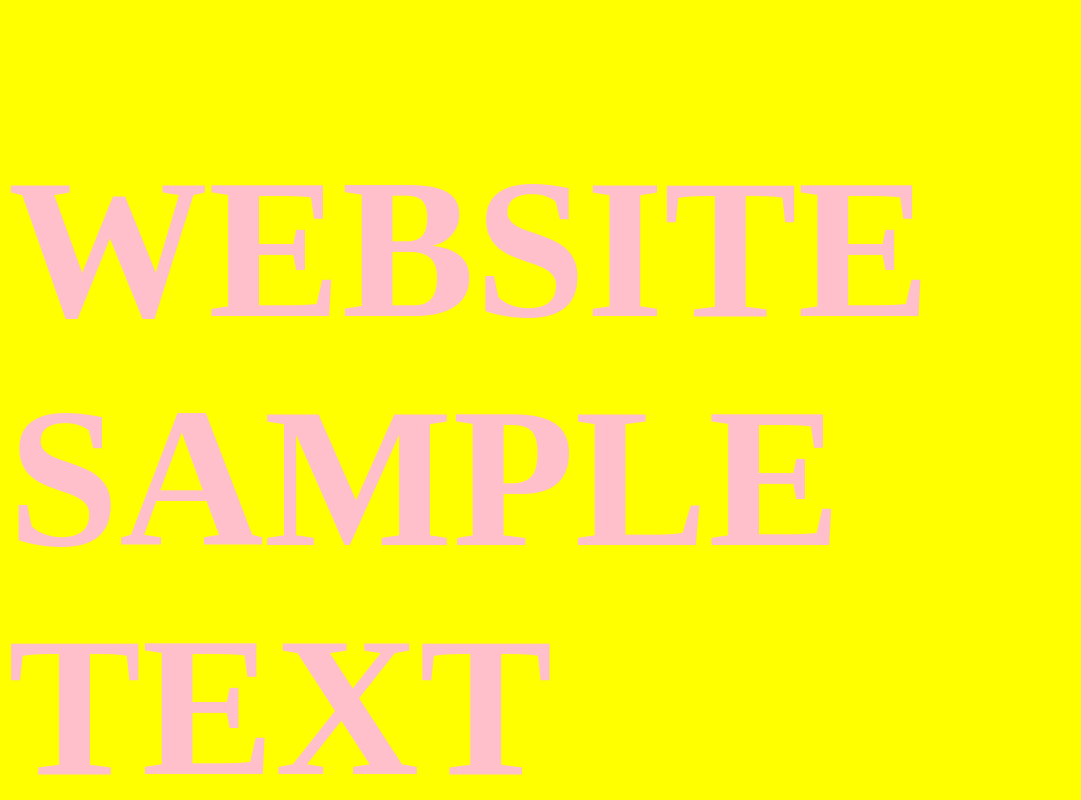
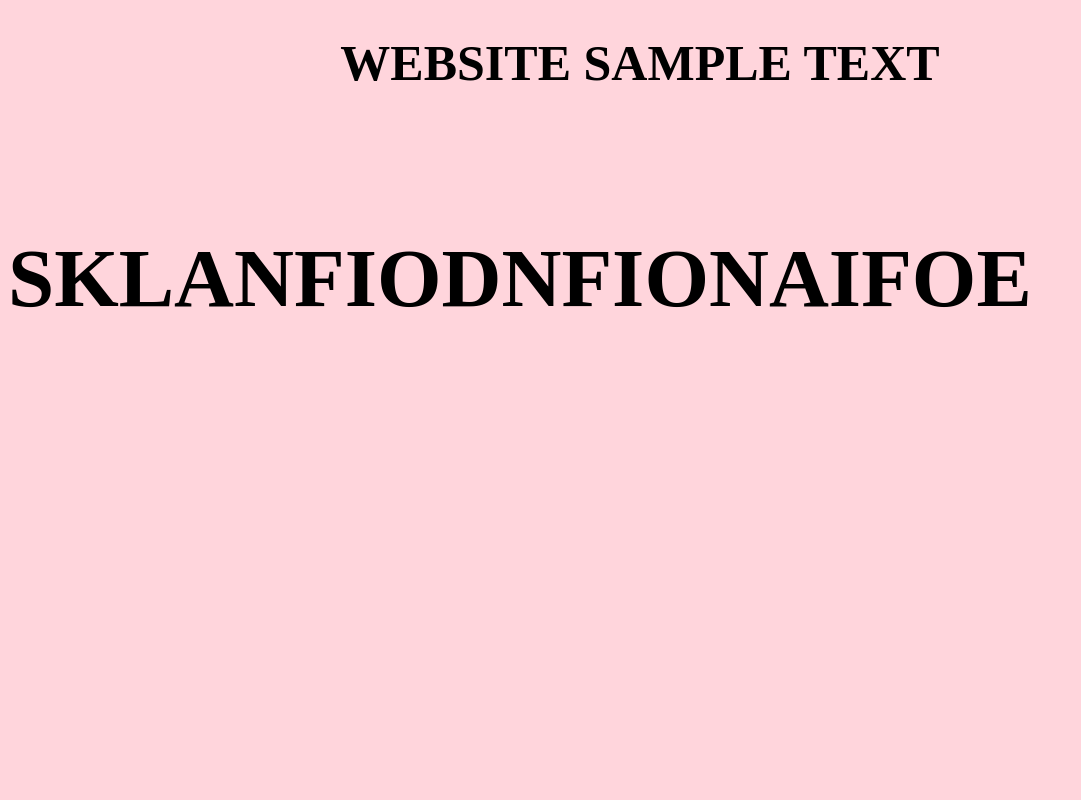
Before and after one commit to staten-island-tech/css-blogpost-project-blairweng7, a plain HTML site: page index.html in a window 1280 px wide. Shown: the top 800 px of the page, without its empty margins (0-1081 px from the left). Drawn offline with Linux system fonts and the light colour scheme.

Commit message:
Update style.css

```diff
--- a/style.css
+++ b/style.css
@@ -1,11 +1,9 @@
 body{
-background-color: #ff0;
-color: aqua;
+background-color: rgb(255, 213, 220);
 font-size: 100px;
 }
 h1 {
-    color: pink;
+    color: #000000;
+    text-align: center;
+    font-size: 50px;
 }
-h5{
-    color: blueviolet;
-}
```
